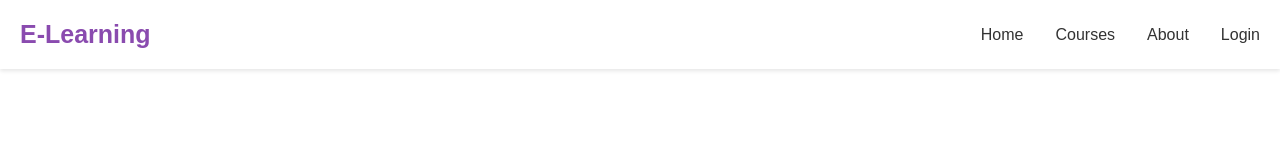
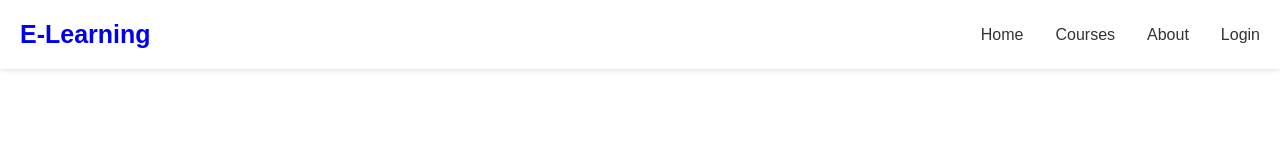
Before and after one commit to Jyotish2002/elearning-frontend, a React (Vite) app: page /#/forgot in a window 1280 px wide. Shown: the top 160 px of the page. Built offline with nearby package versions, Linux system fonts and the light colour scheme; no server answers.

Commit message:
Added hyperlink to the E-learning

```diff
--- a/src/components/header/Header.jsx
+++ b/src/components/header/Header.jsx
@@ -5,7 +5,9 @@ import { Link } from "react-router-dom";
 const Header = ({ isAuth }) => {
   return (
     <header>
-      <div className="logo">E-Learning</div>
+      <div className="logo">
+      <Link to={"/"} style={{textDecoration:"none"}}>E-Learning</Link>
+      </div>
 
       <div className="link">
         <Link to={"/"}>Home</Link>
```
